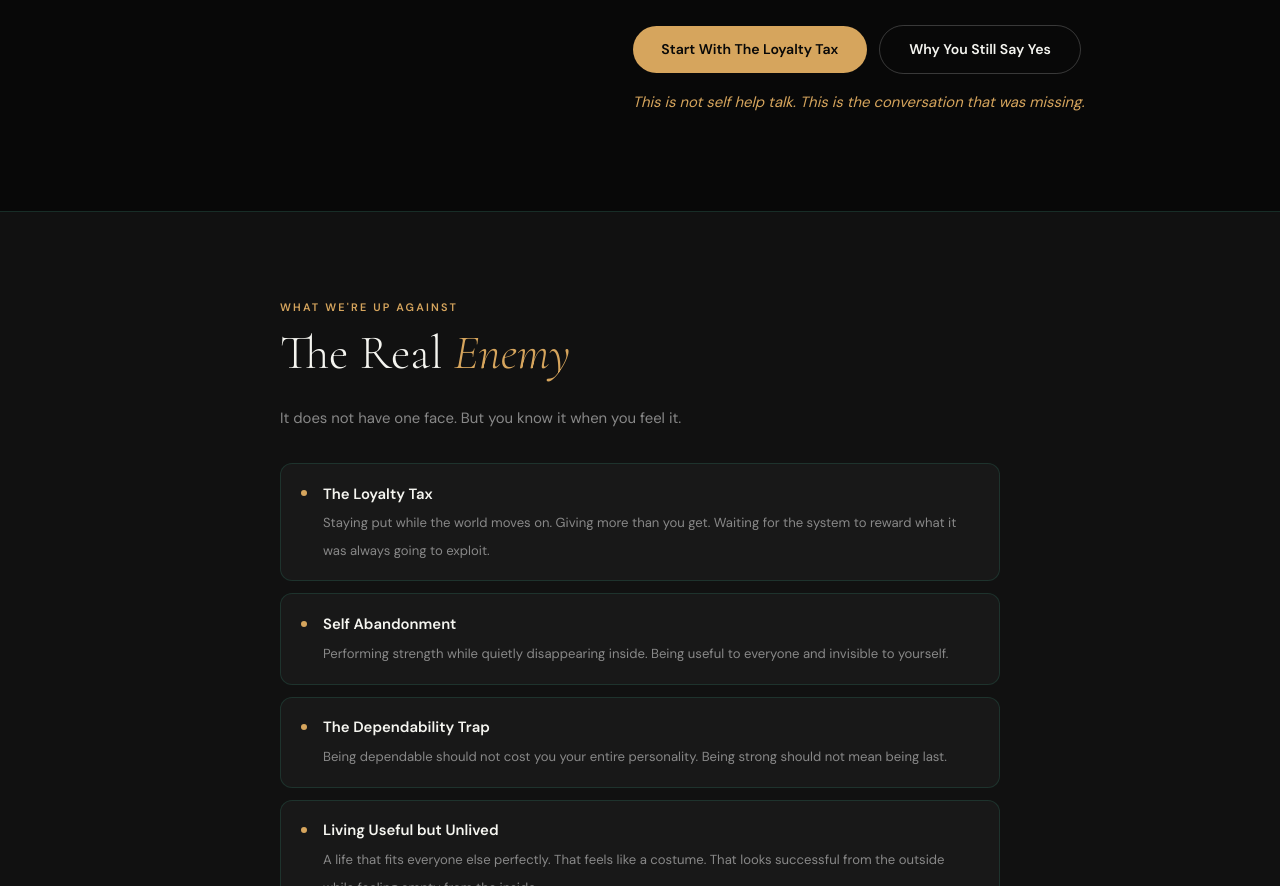
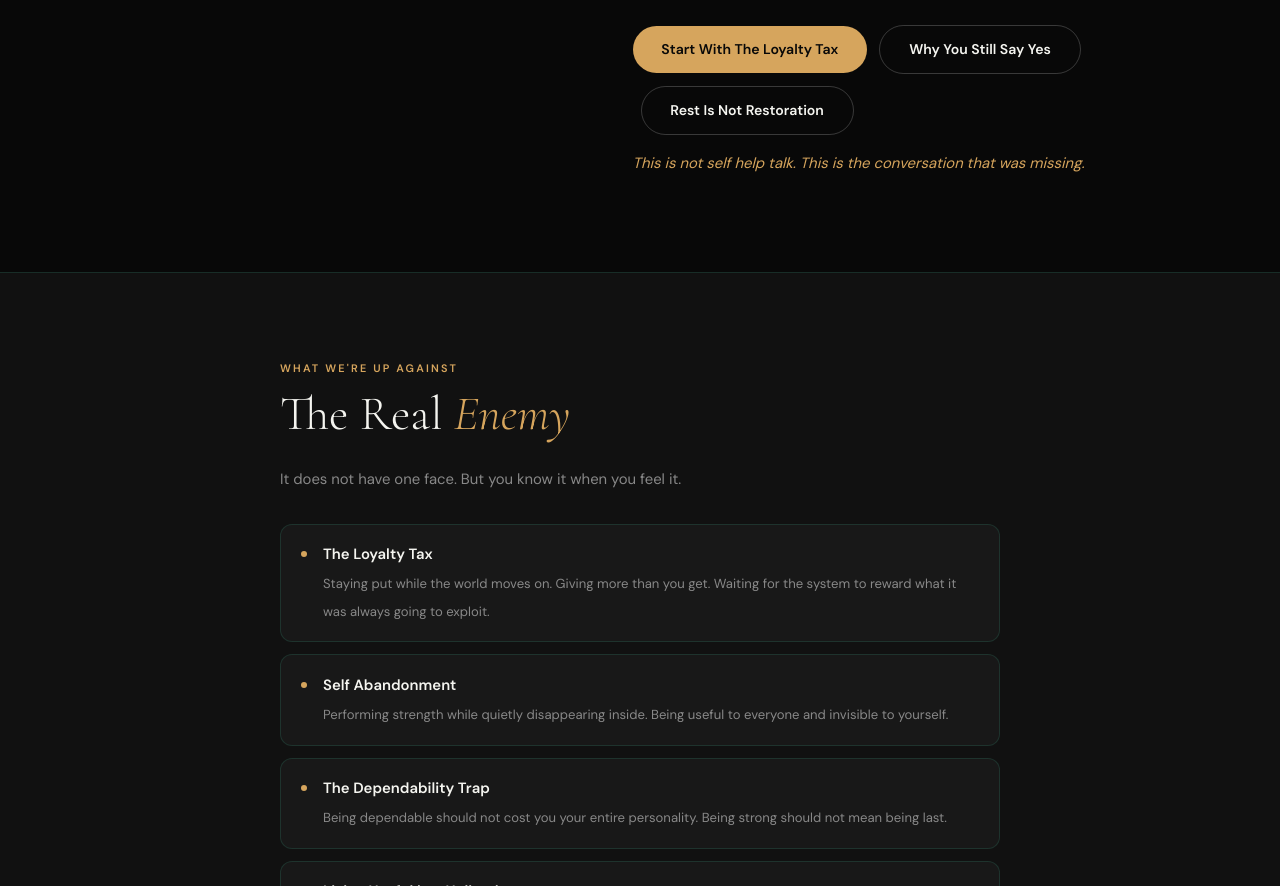
Before and after one commit to SnapCaptionai/shaticamiles, a plain HTML site: page index.html in a window 1280 px wide. Shown: the part 2760-3646 px from the top of the page. Drawn offline with nearby package versions, Linux system fonts and the light colour scheme.

Commit message:
Add link to 'Rest Is Not Restoration' page

```diff
--- a/index.html
+++ b/index.html
@@ -636,6 +636,8 @@
 
 <a href="high-achievers-boundaries.html" class="btn btn-ghost fade" style="margin-top:.75rem;margin-left:.5rem;">Why You Still Say Yes</a>
 
+<a href="rest-is-not-restoration.html" class="btn btn-ghost fade" style="margin-top:.75rem;margin-left:.5rem;">Rest Is Not Restoration</a>
+
 <p class="story-body fade" style="color:var(--mint);font-style:italic;margin-top:1rem;">This is not self help talk. This is the conversation that was missing.</p>
       </div>
     </div>
```
